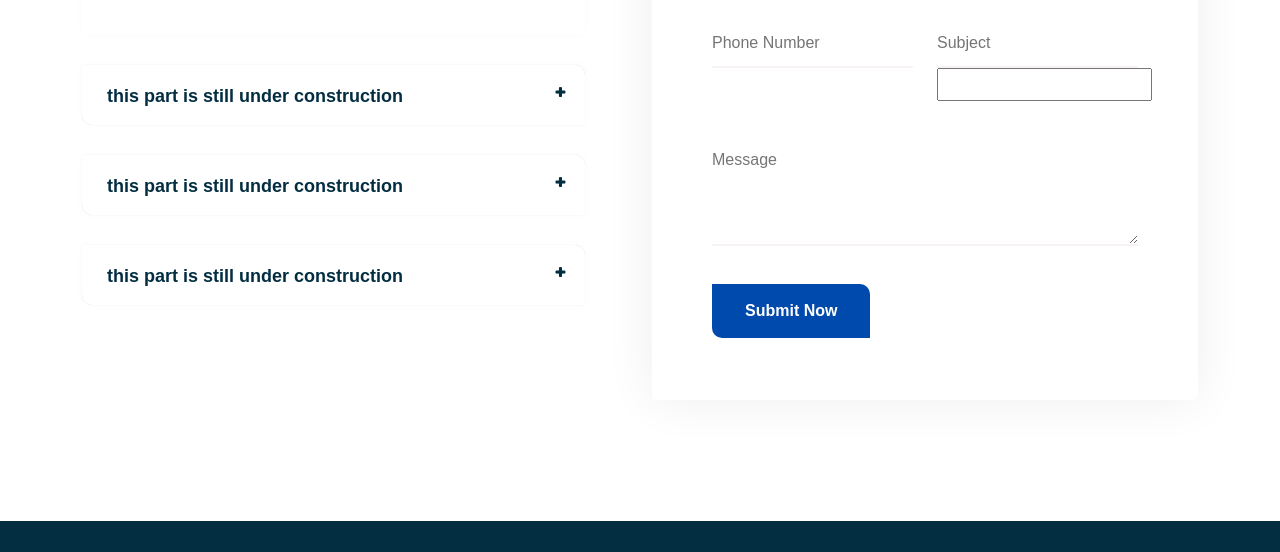
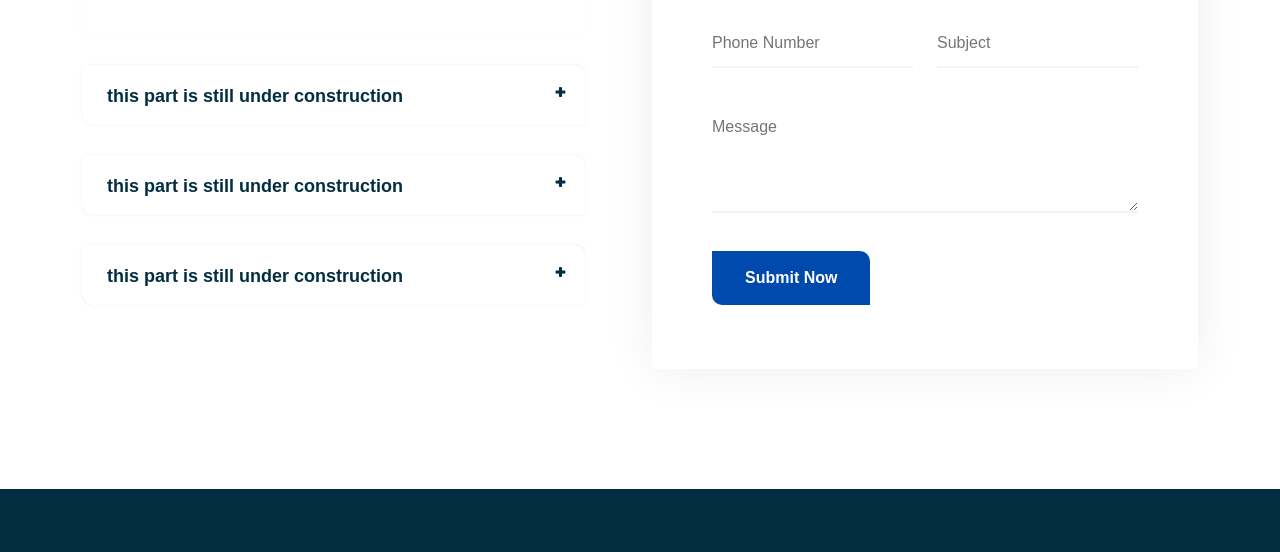
Before and after one commit to 0ASI/kekconsultancy, a plain HTML site: page index.html in a window 1280 px wide. Shown: the part 4452-5004 px from the top of the page. Drawn offline with Linux system fonts and the light colour scheme.

Commit message:
Update index.html

```diff
--- a/index.html
+++ b/index.html
@@ -581,7 +581,6 @@
 										 <form  method="post" target="hidden_iframe" onsubmit="return validateForm(); ">
 									</div>
 		                            <div class="contact-wrap">
-		                                <div id="form-messages"></div>
 																		<iframe name="hidden_iframe" id="hidden_iframe" style="display:none;" onload="if(submitted) {window.location='https://kekconsultancy.com/thankyou.html';}"></iframe>
 		                                <form method="post" action="https://docs.google.com/forms/u/0/d/e/1FAIpQLSd-5Quvs5UIhZkUKdvWcDEx2yXK99BFt99hLEdrqfcbuOPRtg/formResponse" target="hidden_iframe" onsubmit="return validateForm();">
 		                                    <fieldset>
@@ -596,7 +595,7 @@
 		                                                <input class="from-control" pattern="^(00201|\+201|01)[0-2,5]{1}[0-9]{8}$" id="phone" name="phone" placeholder="Phone Number" title="Egyptian phone numbers only" required name="entry.1904585882">
 		                                            </div>
 		                                            <div class="col-lg-6 col-md-6 col-sm-6 mb-25">
-		                                                <input class="from-control" type="text" id="subject" name="subject" placeholder="Subject" required name="entry.497454506"><input>
+		                                                <input class="from-control" type="text" id="subject" name="subject" placeholder="Subject" required name="entry.497454506">
 		                                            </div>
 		                                            <div class="col-lg-12 mb-30">
 		                                                <textarea class="from-control" id="message" name="message" placeholder="Message" required name="entry.1534707455"></textarea>
```
